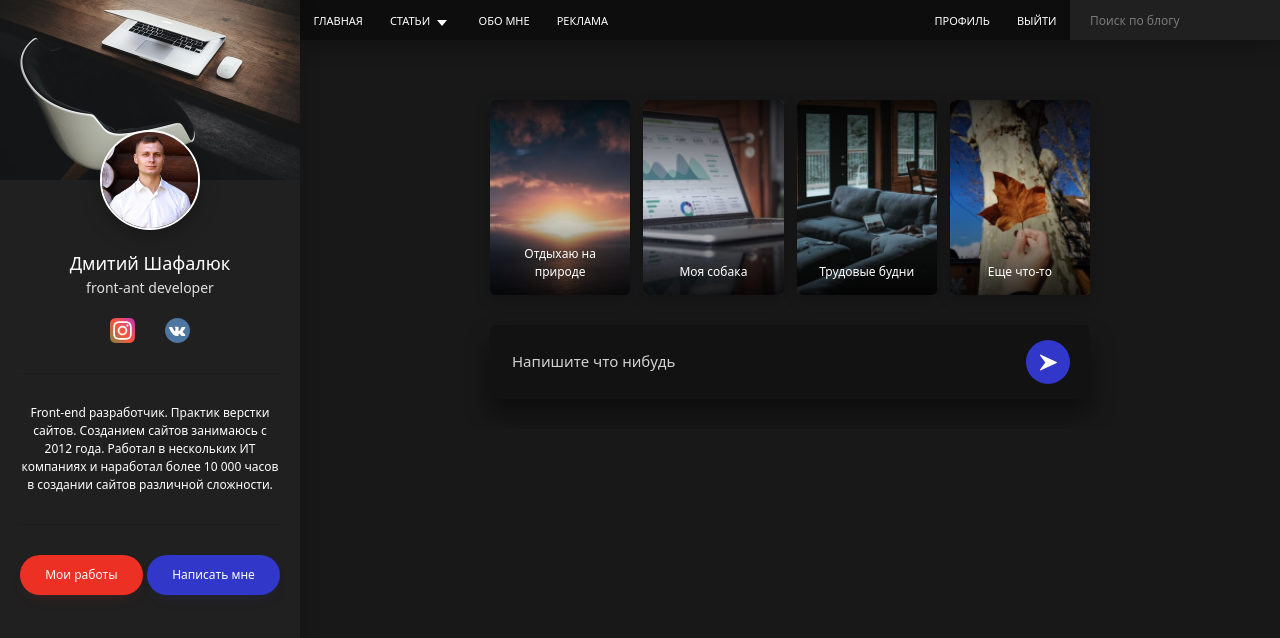
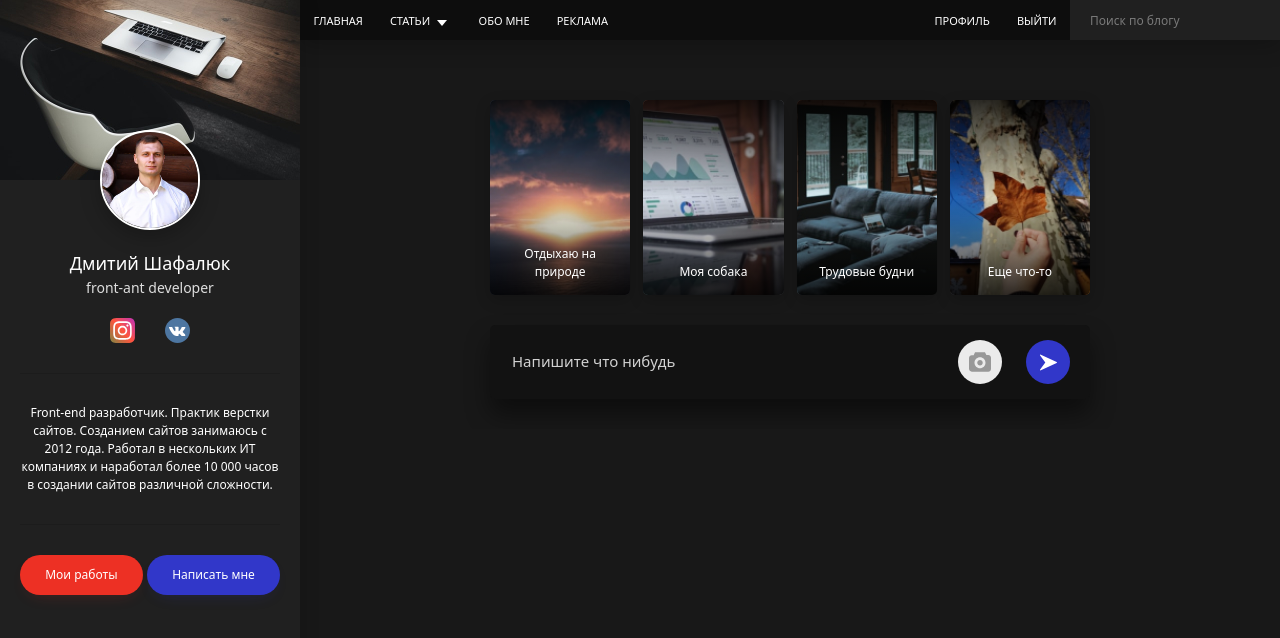
Before and after one commit to Dm1triyShaf/Persone-blog, a website: page src/index.html in a window 1280 px wide. Drawn offline with nearby package versions, Linux system fonts and the light colour scheme; files that its build step writes are made by us from their sources.

Commit message:
firstommit

```diff
--- a/src/assets/scss/blocks/addPost.scss
+++ b/src/assets/scss/blocks/addPost.scss
@@ -53,11 +53,9 @@
 }
 
 .add-post__file {
-    background-color: #EBEBEB
-    url("assets/images/Add-post-foto.svg")
+    background:#EBEBEB
+    url("../images/Add-post-foto.svg")
     center no-repeat;
-    border-radius: 50%;
-    cursor: pointer;
 
     input {
         display: none;
```
Also changed, not shown: dist/assets/css/style.css, dist/assets/css/style.min.css, dist/assets/images/avatar.svg (deleted), dist/assets/images/photo 1.svg (deleted), dist/assets/images/photo btn.svg (deleted), dist/assets/images/photo1.svg (deleted), dist/assets/images/send (1) 1.svg (deleted), dist/assets/images/send btn.svg (deleted), dist/assets/images/storis/Rectangle 4 (1).jpg (deleted), dist/assets/images/storis/Rectangle 4 (2).jpg (deleted), dist/assets/images/storis/Rectangle 4 (3).jpg (deleted), dist/assets/images/storis/Rectangle 4.jpg (deleted).
